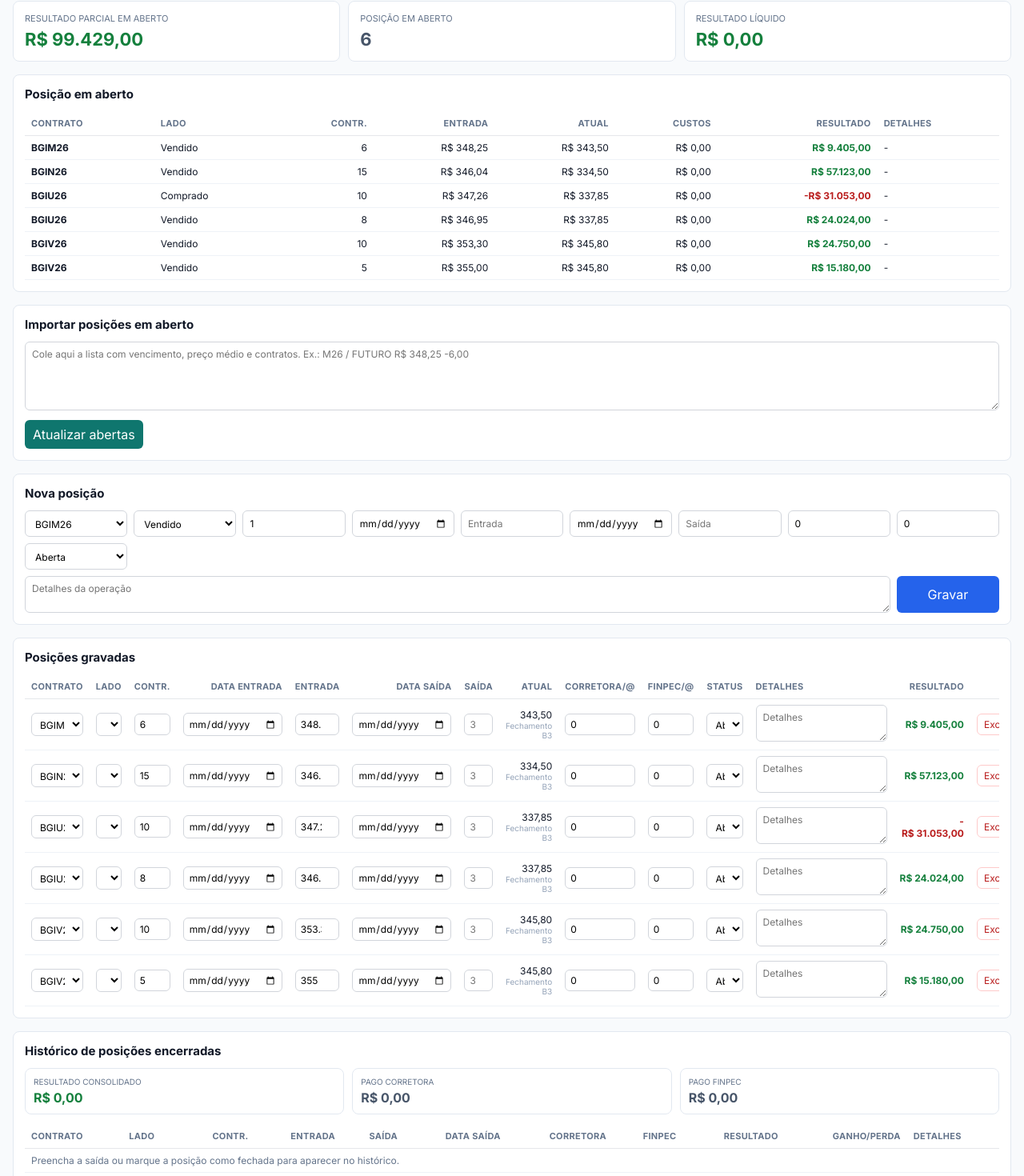
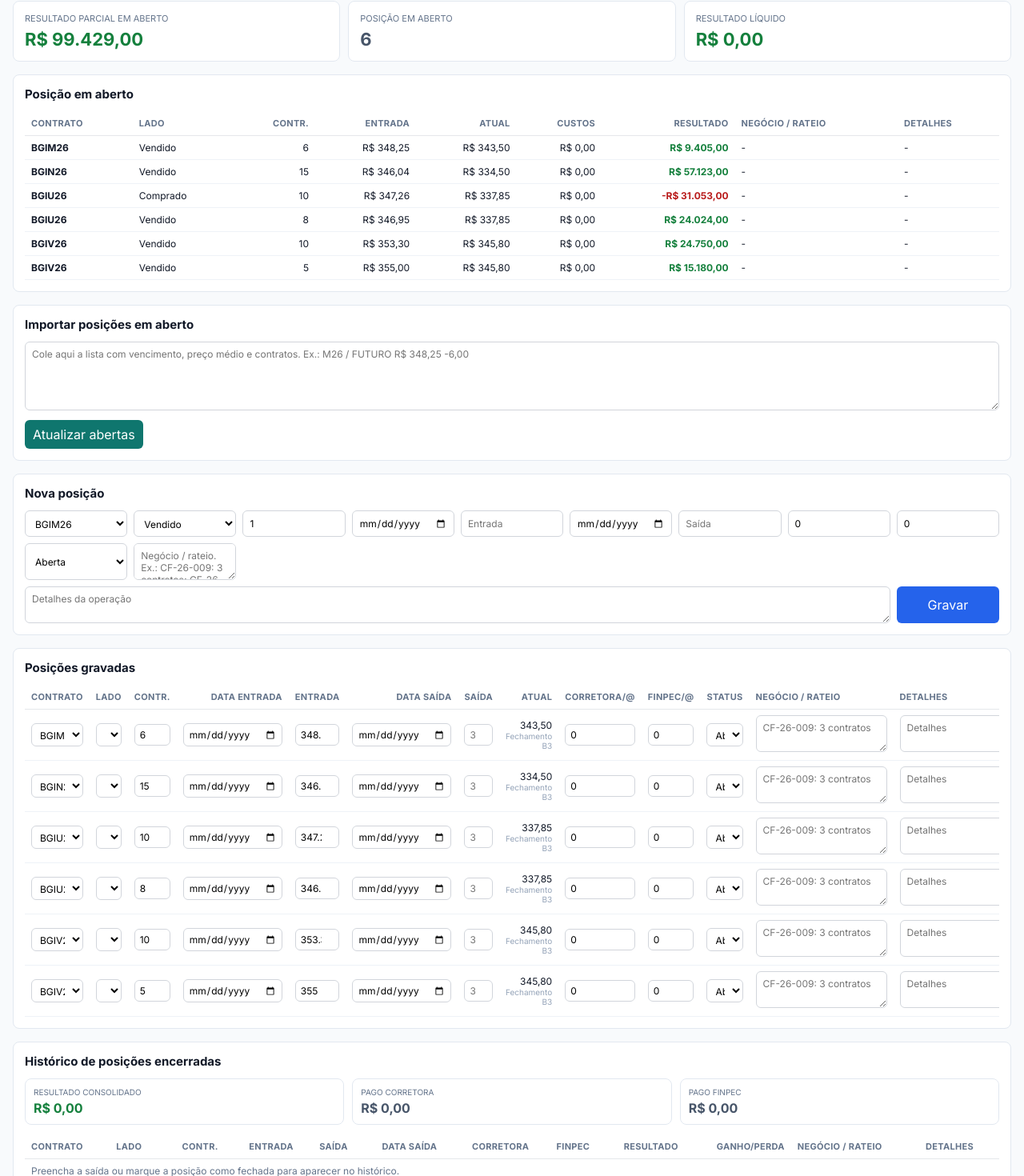
Before and after one commit to pablofaraujo/boi-gordo-portfolio, a React (Create React App) app: page / in a window 1280 px wide. Shown: the part 73-1543 px from the top of the page at 80% size. Built offline with nearby package versions, Linux system fonts and the light colour scheme.

Commit message:
Add business allocation field

```diff
--- a/src/App.jsx
+++ b/src/App.jsx
@@ -11,12 +11,12 @@ const BGI_INDICES = [
 ];
 
 const DEFAULT_POSITIONS = [
-  { id: "m26-1", contrato: "BGIM26", mes: "Junho/26", lado: "Vendido", contratos: 6, entrada: 348.25, saida: "", dataEntrada: "", dataSaida: "", corretora: 0, finpec: 0, status: "Aberta", detalhes: "" },
-  { id: "n26-1", contrato: "BGIN26", mes: "Julho/26", lado: "Vendido", contratos: 15, entrada: 346.04, saida: "", dataEntrada: "", dataSaida: "", corretora: 0, finpec: 0, status: "Aberta", detalhes: "" },
-  { id: "u26-1", contrato: "BGIU26", mes: "Setembro/26", lado: "Comprado", contratos: 10, entrada: 347.26, saida: "", dataEntrada: "", dataSaida: "", corretora: 0, finpec: 0, status: "Aberta", detalhes: "" },
-  { id: "u26-2", contrato: "BGIU26", mes: "Setembro/26", lado: "Vendido", contratos: 8, entrada: 346.95, saida: "", dataEntrada: "", dataSaida: "", corretora: 0, finpec: 0, status: "Aberta", detalhes: "" },
-  { id: "v26-1", contrato: "BGIV26", mes: "Outubro/26", lado: "Vendido", contratos: 10, entrada: 353.3, saida: "", dataEntrada: "", dataSaida: "", corretora: 0, finpec: 0, status: "Aberta", detalhes: "" },
-  { id: "v26-2", contrato: "BGIV26", mes: "Outubro/26", lado: "Vendido", contratos: 5, entrada: 355, saida: "", dataEntrada: "", dataSaida: "", corretora: 0, finpec: 0, status: "Aberta", detalhes: "" },
+  { id: "m26-1", contrato: "BGIM26", mes: "Junho/26", lado: "Vendido", contratos: 6, entrada: 348.25, saida: "", dataEntrada: "", dataSaida: "", corretora: 0, finpec: 0, status: "Aberta", negocio: "", detalhes: "" },
+  { id: "n26-1", contrato: "BGIN26", mes: "Julho/26", lado: "Vendido", contratos: 15, entrada: 346.04, saida: "", dataEntrada: "", dataSaida: "", corretora: 0, finpec: 0, status: "Aberta", negocio: "", detalhes: "" },
+  { id: "u26-1", contrato: "BGIU26", mes: "Setembro/26", lado: "Comprado", contratos: 10, entrada: 347.26, saida: "", dataEntrada: "", dataSaida: "", corretora: 0, finpec: 0, status: "Aberta", negocio: "", detalhes: "" },
+  { id: "u26-2", contrato: "BGIU26", mes: "Setembro/26", lado: "Vendido", contratos: 8, entrada: 346.95, saida: "", dataEntrada: "", dataSaida: "", corretora: 0, finpec: 0, status: "Aberta", negocio: "", detalhes: "" },
+  { id: "v26-1", contrato: "BGIV26", mes: "Outubro/26", lado: "Vendido", contratos: 10, entrada: 353.3, saida: "", dataEntrada: "", dataSaida: "", corretora: 0, finpec: 0, status: "Aberta", negocio: "", detalhes: "" },
+  { id: "v26-2", contrato: "BGIV26", mes: "Outubro/26", lado: "Vendido", contratos: 5, entrada: 355, saida: "", dataEntrada: "", dataSaida: "", corretora: 0, finpec: 0, status: "Aberta", negocio: "", detalhes: "" },
 ];
 
 const emptyDraft = {
@@ -31,6 +31,7 @@ const emptyDraft = {
   corretora: 0,
   finpec: 0,
   status: "Aberta",
+  negocio: "",
   detalhes: "",
 };
 
@@ -71,7 +72,7 @@ function resultForPosition(position, prices) {
 
 function normalizePosition(position) {
   const hasExit = position.saida !== "" && position.saida !== null && position.saida !== undefined;
-  return { dataEntrada: "", dataSaida: "", detalhes: "", ...position, status: position.status || (hasExit ? "Fechada" : "Aberta") };
+  return { dataEntrada: "", dataSaida: "", negocio: "", detalhes: "", ...position, status: position.status || (hasExit ? "Fechada" : "Aberta") };
 }
 
 function isClosed(position) {
@@ -120,6 +121,7 @@ function parsePortfolioImport(text) {
       corretora: 0,
       finpec: 0,
       status: "Aberta",
+      negocio: "",
       detalhes: "Importado",
     });
   });
@@ -241,7 +243,7 @@ export default function Dashboard() {
           <h2 style={{ fontSize: 15, margin: "0 0 12px" }}>Posição em aberto</h2>
           <div style={{ overflowX: "auto" }}>
             <table>
-              <thead><tr><th className="L">Contrato</th><th className="L">Lado</th><th>Contr.</th><th>Entrada</th><th>Atual</th><th>Custos</th><th>Resultado</th><th className="L">Detalhes</th></tr></thead>
+              <thead><tr><th className="L">Contrato</th><th className="L">Lado</th><th>Contr.</th><th>Entrada</th><th>Atual</th><th>Custos</th><th>Resultado</th><th className="L">Negócio / Rateio</th><th className="L">Detalhes</th></tr></thead>
               <tbody>
                 {openPositions.length ? openPositions.map((position) => (
                   <tr key={`open-${position.id}`}>
@@ -252,10 +254,11 @@ export default function Dashboard() {
                     <td>R$ {fmtPrice(position.exit)}</td>
                     <td>{fmtCurrency(position.costs)}</td>
                     <td style={{ color: pnlColor(position.net), fontWeight: 700 }}>{fmtCurrency(position.net)}</td>
+                    <td className="L">{position.negocio || "-"}</td>
                     <td className="L">{position.detalhes || "-"}</td>
                   </tr>
                 )) : (
-                  <tr><td className="L" colSpan="8" style={{ color: "#64748b" }}>Nenhuma posição em aberto.</td></tr>
+                  <tr><td className="L" colSpan="9" style={{ color: "#64748b" }}>Nenhuma posição em aberto.</td></tr>
                 )}
               </tbody>
             </table>
@@ -289,6 +292,7 @@ export default function Dashboard() {
             <input value={draft.corretora} onChange={(event) => updateDraft("corretora", event.target.value)} style={inputStyle} type="number" step="0.01" placeholder="Corretora/arroba" />
             <input value={draft.finpec} onChange={(event) => updateDraft("finpec", event.target.value)} style={inputStyle} type="number" step="0.01" placeholder="Finpec/arroba" />
             <select value={draft.status} onChange={(event) => updateDraft("status", event.target.value)} style={inputStyle}><option>Aberta</option><option>Fechada</option></select>
+            <textarea value={draft.negocio} onChange={(event) => updateDraft("negocio", event.target.value)} style={notesStyle} placeholder="Negócio / rateio. Ex.: CF-26-009: 3 contratos; CF-26-010: 2 contratos" />
             <textarea value={draft.detalhes} onChange={(event) => updateDraft("detalhes", event.target.value)} style={{ ...notesStyle, gridColumn: "1 / -2" }} placeholder="Detalhes da operação" />
             <button onClick={addPosition} style={{ border: 0, background: "#2563eb", color: "#fff", borderRadius: 6, padding: "8px 10px", cursor: "pointer" }}>Gravar</button>
           </div>
@@ -298,7 +302,7 @@ export default function Dashboard() {
           <h2 style={{ fontSize: 15, margin: "0 0 12px" }}>Posições gravadas</h2>
           <div style={{ overflowX: "auto" }}>
             <table>
-              <thead><tr><th className="L">Contrato</th><th className="L">Lado</th><th>Contr.</th><th>Data entrada</th><th>Entrada</th><th>Data saída</th><th>Saída</th><th>Atual</th><th>Corretora/@</th><th>Finpec/@</th><th>Status</th><th className="L">Detalhes</th><th>Resultado</th><th></th></tr></thead>
+              <thead><tr><th className="L">Contrato</th><th className="L">Lado</th><th>Contr.</th><th>Data entrada</th><th>Entrada</th><th>Data saída</th><th>Saída</th><th>Atual</th><th>Corretora/@</th><th>Finpec/@</th><th>Status</th><th className="L">Negócio / Rateio</th><th className="L">Detalhes</th><th>Resultado</th><th></th></tr></thead>
               <tbody>
                 {enriched.map((position) => (
                   <tr key={position.id}>
@@ -313,6 +317,7 @@ export default function Dashboard() {
                     <td><input value={position.corretora} onChange={(event) => updatePosition(position.id, "corretora", event.target.value)} style={cellInputStyle} type="number" step="0.01" /></td>
                     <td><input value={position.finpec} onChange={(event) => updatePosition(position.id, "finpec", event.target.value)} style={cellInputStyle} type="number" step="0.01" /></td>
                     <td><select value={position.status} onChange={(event) => updatePosition(position.id, "status", event.target.value)} style={cellInputStyle}><option>Aberta</option><option>Fechada</option></select></td>
+                    <td className="L" style={{ minWidth: 180 }}><textarea value={position.negocio} onChange={(event) => updatePosition(position.id, "negocio", event.target.value)} style={notesStyle} placeholder="CF-26-009: 3 contratos" /></td>
                     <td className="L" style={{ minWidth: 180 }}><textarea value={position.detalhes} onChange={(event) => updatePosition(position.id, "detalhes", event.target.value)} style={notesStyle} placeholder="Detalhes" /></td>
                     <td style={{ color: pnlColor(position.net), fontWeight: 700 }}>{fmtCurrency(position.net)}</td>
                     <td><button onClick={() => deletePosition(position.id)} style={{ border: "1px solid #fecaca", background: "#fff", color: "#b91c1c", borderRadius: 6, padding: "5px 8px", cursor: "pointer" }}>Excluir</button></td>
@@ -339,7 +344,7 @@ export default function Dashboard() {
           </div>
           <div style={{ overflowX: "auto" }}>
             <table>
-              <thead><tr><th className="L">Contrato</th><th className="L">Lado</th><th>Contr.</th><th>Entrada</th><th>Saída</th><th>Data saída</th><th>Corretora</th><th>Finpec</th><th>Resultado</th><th>Ganho/Perda</th><th className="L">Detalhes</th></tr></thead>
+              <thead><tr><th className="L">Contrato</th><th className="L">Lado</th><th>Contr.</th><th>Entrada</th><th>Saída</th><th>Data saída</th><th>Corretora</th><th>Finpec</th><th>Resultado</th><th>Ganho/Perda</th><th className="L">Negócio / Rateio</th><th className="L">Detalhes</th></tr></thead>
               <tbody>
                 {closedPositions.length ? closedPositions.map((position) => (
                   <tr key={`history-${position.id}`}>
@@ -353,10 +358,11 @@ export default function Dashboard() {
                     <td>{fmtCurrency(position.finpecCost)}</td>
                     <td style={{ color: pnlColor(position.net), fontWeight: 700 }}>{fmtCurrency(position.net)}</td>
                     <td style={{ color: pnlColor(position.net), fontWeight: 700 }}>{outcomeLabel(position.net)}</td>
+                    <td className="L">{position.negocio || "-"}</td>
                     <td className="L">{position.detalhes || "-"}</td>
                   </tr>
                 )) : (
-                  <tr><td className="L" colSpan="11" style={{ color: "#64748b" }}>Preencha a saída ou marque a posição como fechada para aparecer no histórico.</td></tr>
+                  <tr><td className="L" colSpan="12" style={{ color: "#64748b" }}>Preencha a saída ou marque a posição como fechada para aparecer no histórico.</td></tr>
                 )}
               </tbody>
             </table>
```
